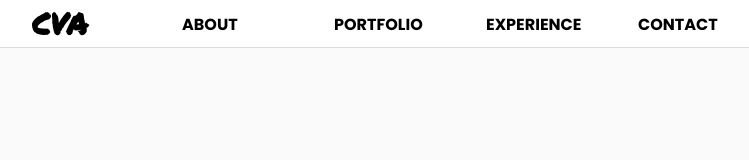
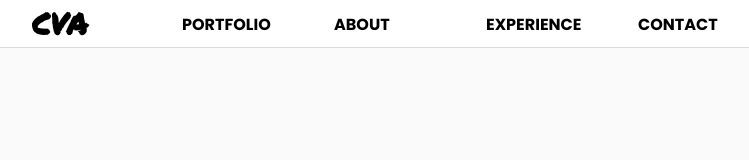
Before and after one commit to ciobotaruva/cva, a React (Create React App) app: page / in a window 1280 px wide. Shown: the top 160 px of the page, without its empty margins (244-993 px from the left). Built offline with nearby package versions, Linux system fonts and the light colour scheme; no server answers.

Commit message:
Fix Hamburger menu order

```diff
--- a/src/Componets/Navbar/Navbar.js
+++ b/src/Componets/Navbar/Navbar.js
@@ -28,15 +28,15 @@ export default function Navbar() {
                 <ul className="navbar___menu" id="navbar__menu">
                     <Link
                         className="navbar__link"
+                        to='/#portfolio'
+                    >
+                        <li>Portfolio</li>
+                    </Link>
+                    <Link
+                        className="navbar__link"
                         to='/#about'
                     >
                         <li>About</li>
-                    </Link>
-                    <Link
-                        className="navbar__link"
-                        to='/#portfolio'
-                    >
-                        <li>Portfolio</li>
                     </Link>
                     <Link
                         className="navbar__link"
```
